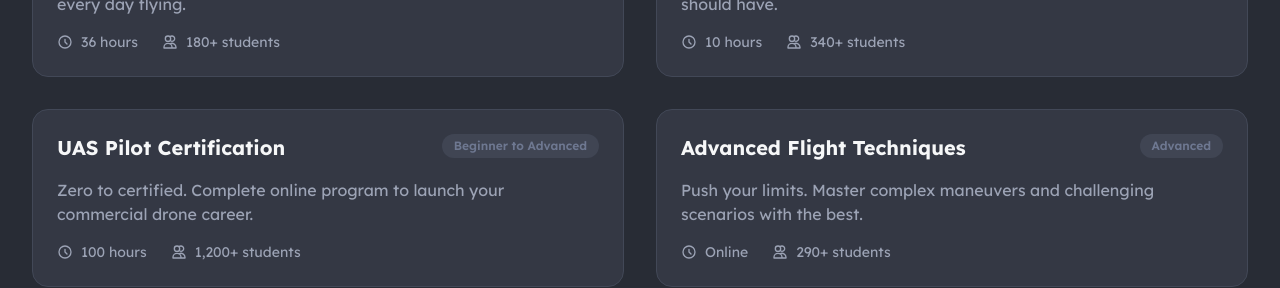
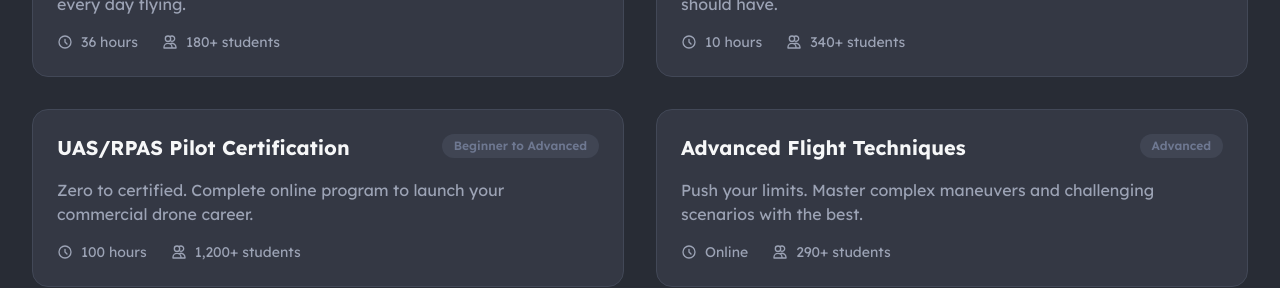
Before and after one commit to xinyu-buzz/buzz_web, a React (Vite) app: page /academy in a window 1280 px wide. Shown: the part 1140-1428 px from the top of the page. Built offline with nearby package versions, Linux system fonts and the light colour scheme.

Commit message:
Update Academy page to rename 'UAS Pilot Certification' to 'UAS/RPAS Pilot Certification' for clarity and accuracy in course offerings.

```diff
--- a/src/pages/Academy.tsx
+++ b/src/pages/Academy.tsx
@@ -33,7 +33,7 @@ export default function Academy() {
       description: 'Save lives. Critical emergency response training that every pilot should have.',
     },
     {
-      title: 'UAS Pilot Certification',
+      title: 'UAS/RPAS Pilot Certification',
       level: 'Beginner to Advanced',
       duration: '100 hours',
       students: '1,200+ students',
```
